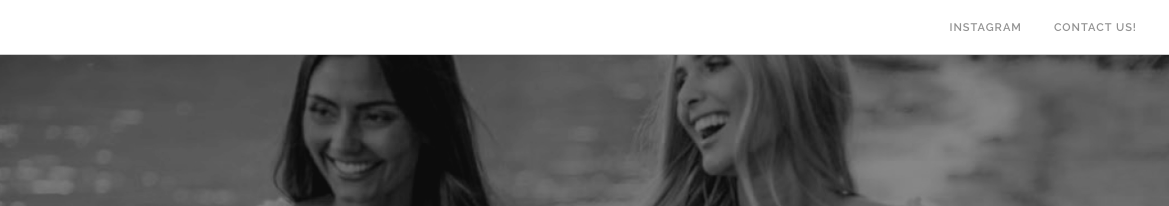
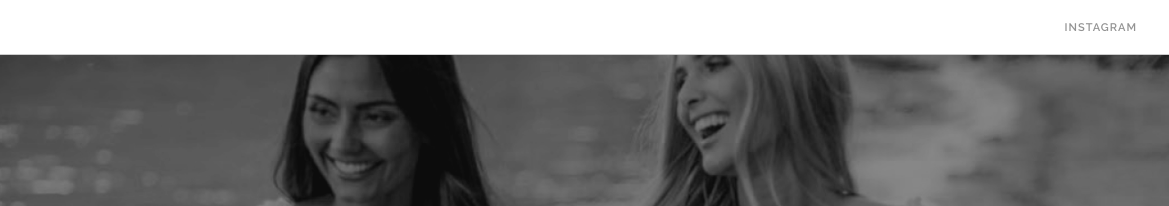
Before and after one commit to laurabaran/laurabaran, a plain HTML site: page index.html in a window 1280 px wide. Shown: the top 206 px of the page, 111-1280 px from the left. Drawn offline with nearby package versions, Linux system fonts and the light colour scheme.

Commit message:
Update index.html

```diff
--- a/index.html
+++ b/index.html
@@ -38,11 +38,7 @@
 		                        <li>
 		                            <a href="https://www.instagram.com/lauraruthbaran/">Instagram</a>
 		                        </li>
-		                       <li>
-								<a onclick="javascript:window.location.href='mailto:laurabaran11@gmail.com'; return false;">Contact Us!</a>
-		                        </li>
-
-		                    </ul>
+		                     </ul>
 		                </div>
 
 		               <!-- <div class="module widget-handle language left">
```
